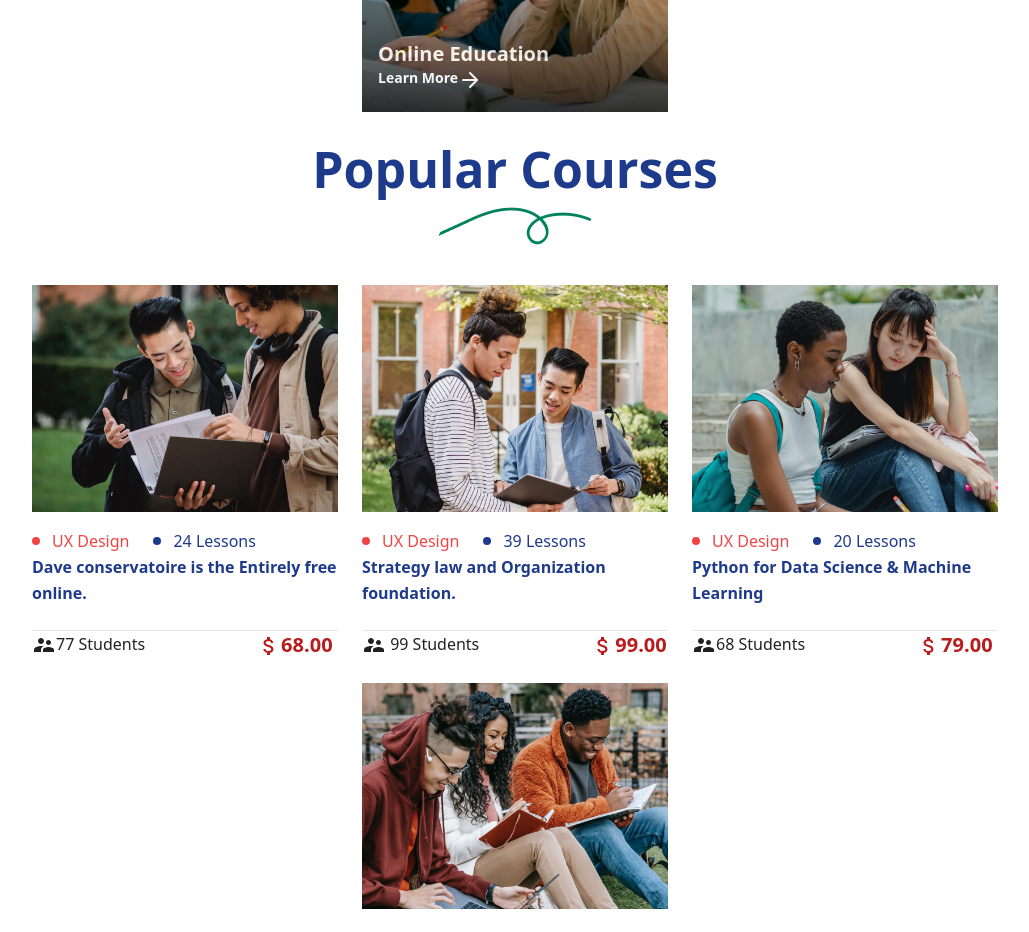
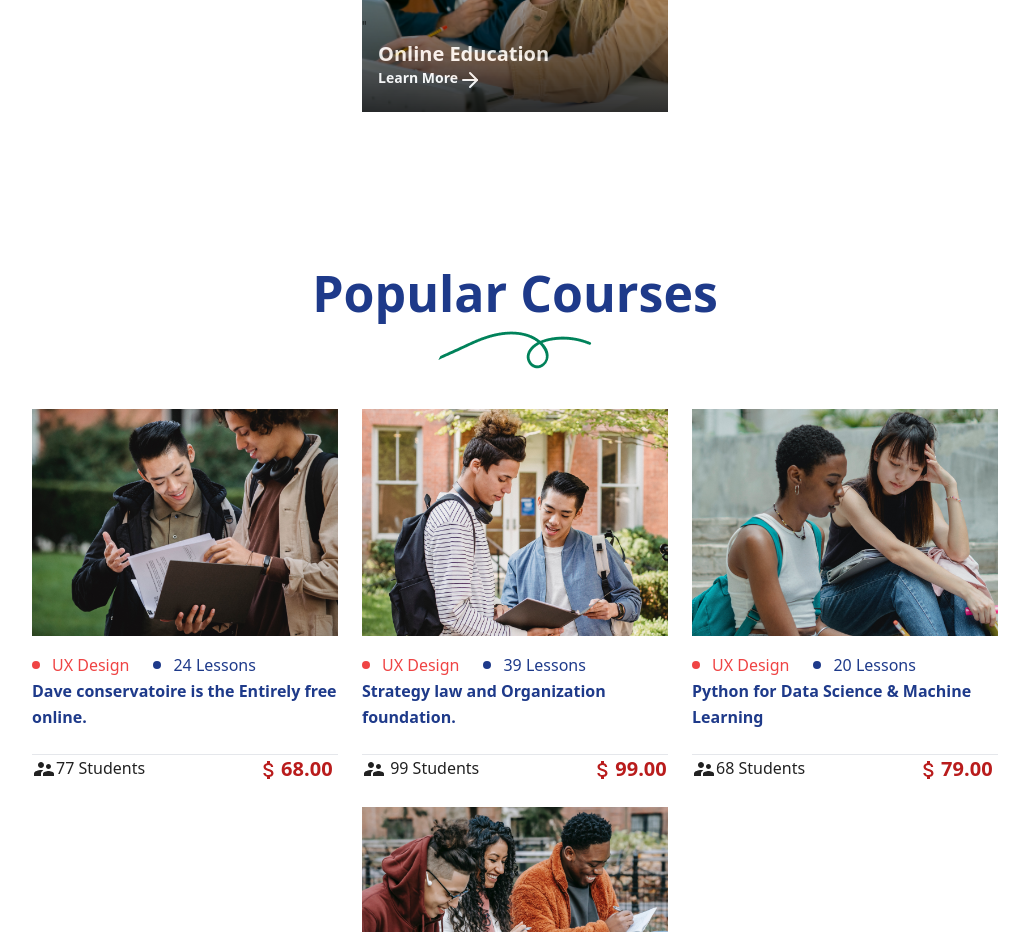
Before and after one commit to Fission-Fox/school-web, a Next.js app: page / in a window 1280 px wide. Shown: the part 2680-3612 px from the top of the page, without its empty margins (125-1154 px from the left). Built offline with nearby package versions, Linux system fonts and the light colour scheme.

Commit message:
fix: footer

```diff
--- a/src/components/popular.tsx
+++ b/src/components/popular.tsx
@@ -14,7 +14,7 @@ export default function Popular() {
     <>
       <div>
         <div className="  w-full flex flex-col items-center ">
-          <h1 className="font-bold text-[50px] font-sans text-blue-900  text-center mt-5 ">
+          <h1 className="font-bold text-[50px] font-sans text-blue-900  text-center mt-36 ">
             Popular Courses
           </h1>
 
```
